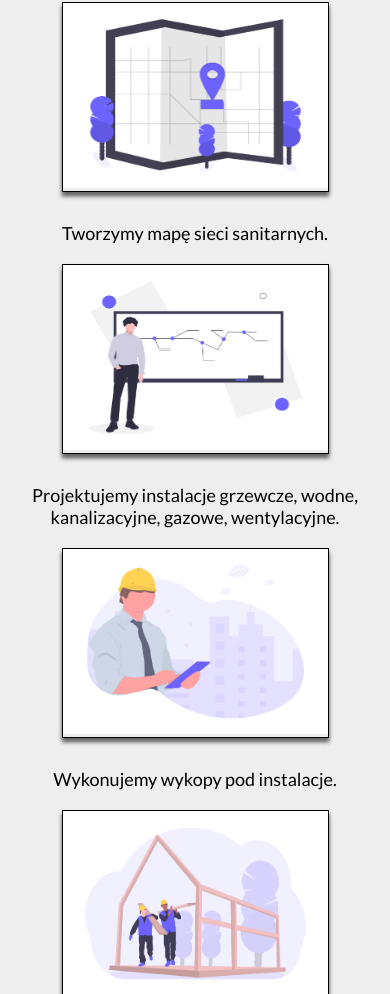
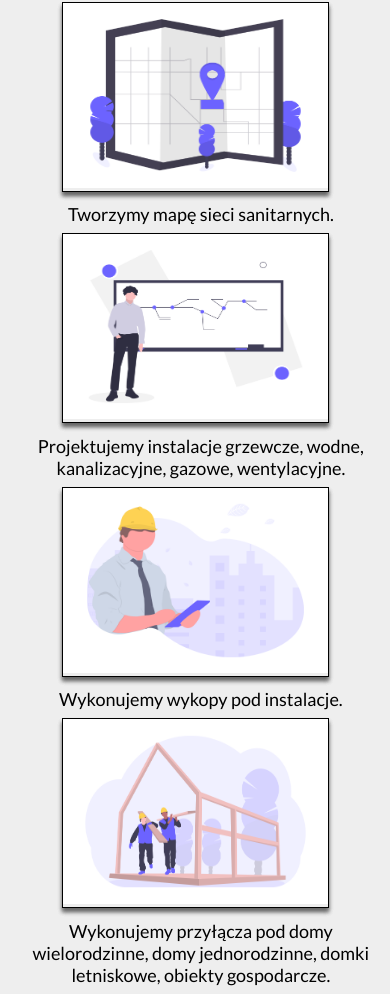
Before and after one commit to martabakaj/Instal-Komplet, a website: page index.html in a window 390 px wide. Shown: the part 666-1660 px from the top of the page. Drawn offline with Linux system fonts and the light colour scheme.

Commit message:
uodate responsive website

```diff
--- a/assets/scss/_header.scss
+++ b/assets/scss/_header.scss
@@ -110,6 +110,7 @@
     @media (max-width:520px) {
 
         flex-direction: column;
+        text-align: center;
         padding: 6px 0;
         margin: 0;
 
@@ -146,7 +147,6 @@
         }
     }
 
-
     @media (max-width:813px) {
 
         flex-direction: column;
--- a/assets/scss/_services.scss
+++ b/assets/scss/_services.scss
@@ -12,7 +12,8 @@
     .box {
         margin: 5% 15%;
         padding: 0;
-        align-items: baseline;
+        display: flex;
+        align-items: center;
 
         &:after {
             content: "";
@@ -31,20 +32,17 @@
         }
 
         .txt {
-
             font-size: $font-md;
-            margin-top: 10.5%;
         }
     }
 
     .text_bottom {
-        margin: 0 2% 2.5% 15%;
+        margin: 0 2% 2.5% 5%;
         font-size: $font-md;
     }
 
     @media (max-width: 520px) {
 
-        flex-direction: column;
         margin: 0;
         padding: 0px;
 
@@ -56,12 +54,13 @@
         .box {
             margin: 0;
             padding: 0;
-            text-align: center;
+            display: flex;
+            flex-direction: column;
+            justify-content: center;
 
             .box_pic {
                 float: none;
                 margin: 0px;
-                display: inline-block;
 
                 img {
                     margin: 0;
@@ -73,6 +72,7 @@
                 padding: 0;
                 margin: 2000px 0px 20px;
                 font-size: $font-sm;
+                text-align: center;
             }
         }
 
@@ -107,9 +107,13 @@
 
             .txt {
                 padding: 0px;
-                margin: 30px 0px 20px;
+                margin: 3% 0 2% 3%;
                 font-size: $font-sm;
             }
         }
+
+        .text_bottom {
+            font-size: $font-sm;
+        }
     }
 }
```
Also changed, not shown: assets/css/style.css, 1 other file.
